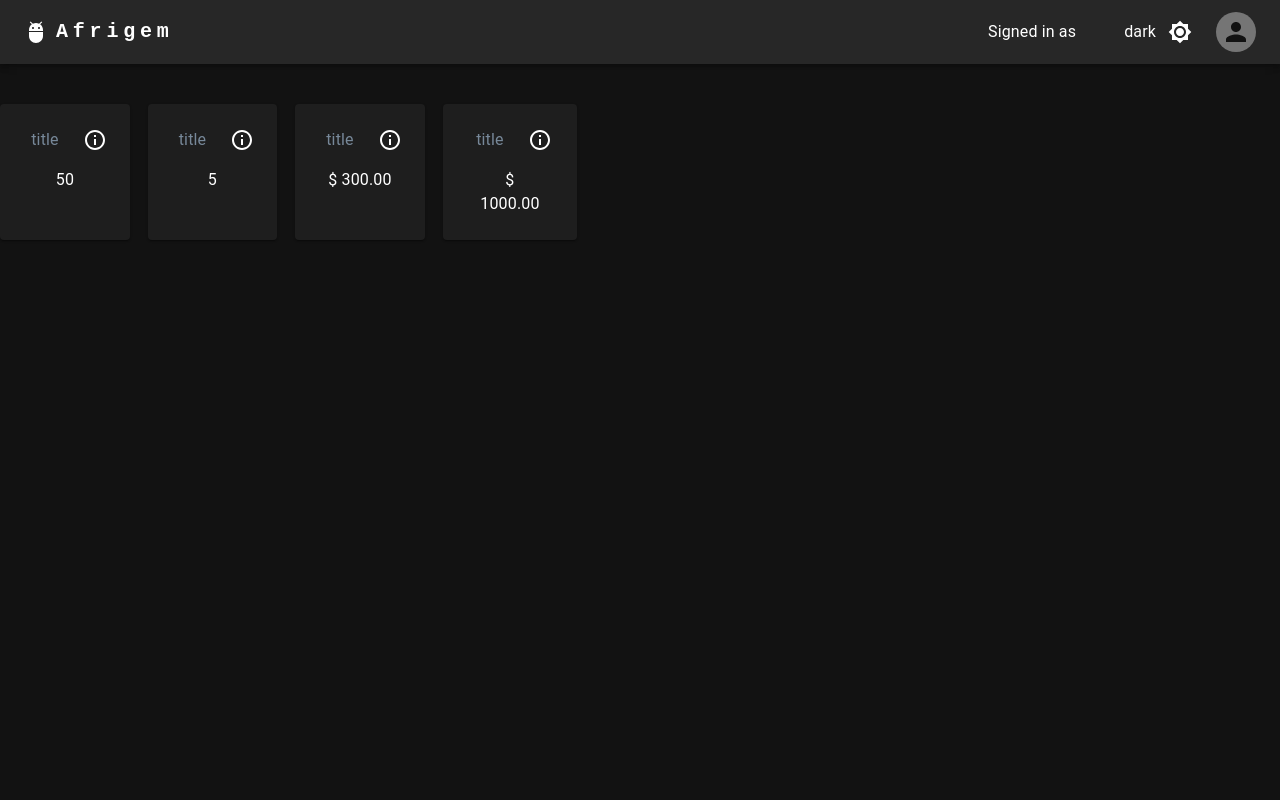
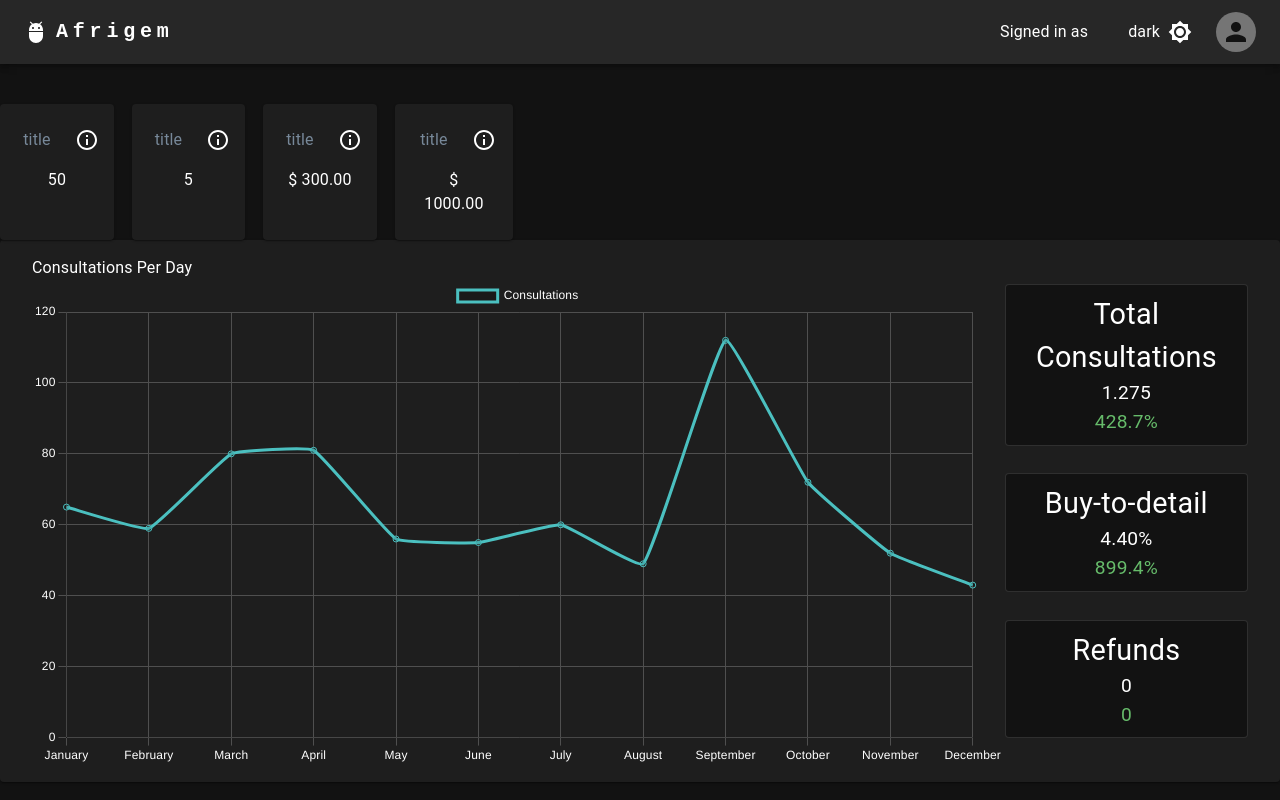
Before and after one commit to afrigem/dermatologist-dashboard, a Next.js app: page /dashboard/Dashboard in a window 1280 px wide. Built offline with nearby package versions, Linux system fonts and the light colour scheme; no server answers.

Commit message:
DataCards setup

```diff
--- /dev/null
+++ b/src/components/Dashboard/ConsultationsPerDay/ConsultationsPerDay.module.scss
@@ -0,0 +1,57 @@
+$breakPoint: 1000px;
+
+.wrapper {
+    display: flex;
+}
+
+.consultations {
+    display: block;
+    padding: 1rem 2rem;
+    width: 100%;
+
+    @media screen and (min-width: $breakPoint) {
+        display: flex;
+    }
+}
+
+.chart {
+    max-width: 100%;
+    width: 100%;
+
+    @media screen and (min-width: $breakPoint) {
+        max-width: 80%;
+    }
+}
+
+.cardWrapper {
+    display: flex;
+    flex-direction: row;
+
+    justify-content: space-evenly;
+    max-width: 100%;
+    width: 100%;
+
+    @media screen and (min-width: $breakPoint) {
+        flex-direction: column;
+        max-width: 20%;
+    }
+}
+
+.card {
+    text-align: center;
+    padding: 1rem;
+    border-radius: 8px;
+    width: 100%;
+
+    @media screen and (min-width: $breakPoint) {
+        padding: 0.5rem;
+    }
+}
+
+.cardTitle p {
+    font-size: 1.8rem;
+}
+
+.cardValue p {
+    font-size: 1.2rem;
+}
--- /dev/null
+++ b/src/components/Dashboard/ConsultationsPerDay/ConsultationsPerDay.tsx
@@ -0,0 +1,65 @@
+import React from "react";
+import scss from "./ConsultationsPerDay.module.scss";
+import { useTheme } from "@mui/system";
+import { Card, Grid, Paper, Typography } from "@mui/material";
+import DataChart from "@/components/DataChart";
+import { lineChartData } from "@/components/mockData";
+
+
+export type ConsultationsCardType = {
+    title: string;
+    value: string;
+    changeValue: string;
+};
+
+const ConsultationsPerDay = () => {
+    const theme = useTheme();
+
+    return (
+        <Grid container gap={2} className={scss.wrapper}>
+            <Paper className={scss.consultations}>
+                <div className={scss.chart}>
+                    <Typography>Consultations Per Day</Typography>
+                    <DataChart type={"line"} data={lineChartData} />
+                </div>
+                <div className={scss.cardWrapper}>
+                    <Card className={scss.card} variant={"outlined"}>
+                        <div className={scss.cardTitle}>
+                            <Typography>Total Consultations</Typography>
+                        </div>
+                        <div className={scss.cardValue}>
+                            <Typography>1.275</Typography>
+                            <Typography color={theme.palette.success.main} fontSize={14}>
+                                428.7%
+                            </Typography>
+                        </div>
+                    </Card>
+                    <Card className={scss.card} variant={"outlined"}>
+                        <div className={scss.cardTitle}>
+                            <Typography>Buy-to-detail</Typography>
+                        </div>
+                        <div className={scss.cardValue}>
+                            <Typography>4.40%</Typography>
+                            <Typography color={theme.palette.success.main} fontSize={14}>
+                                899.4%
+                            </Typography>
+                        </div>
+                    </Card>
+                    <Card className={scss.card} variant={"outlined"}>
+                        <div className={scss.cardTitle}>
+                            <Typography>Refunds</Typography>
+                        </div>
+                        <div className={scss.cardValue}>
+                            <Typography>0</Typography>
+                            <Typography color={theme.palette.success.main} fontSize={14}>
+                                0
+                            </Typography>
+                        </div>
+                    </Card>
+                </div>
+            </Paper>
+        </Grid>
+    );
+};
+
+export default ConsultationsPerDay;
--- /dev/null
+++ b/src/components/Dashboard/ConsultationsPerDay/index.ts
@@ -0,0 +1 @@
+export { default } from './ConsultationsPerDay';
--- a/src/components/Dashboard/DataCard/DataCard.module.scss
+++ b/src/components/Dashboard/DataCard/DataCard.module.scss
@@ -3,7 +3,7 @@
     top: Iron;
     height: 100%;
     width: calc(100% - 0.1rem);
-    padding: 1rem;
+    padding: 1rem 0.5rem;
 
     p {
         padding: 0.5rem 1rem;
@@ -16,6 +16,6 @@
     justify-content: center;
 }
 
-button, p {
+.button {
     padding: 0.25rem;
 }
--- a/src/components/Dashboard/DataRibbon/DataRibbon.tsx
+++ b/src/components/Dashboard/DataRibbon/DataRibbon.tsx
@@ -11,7 +11,7 @@ const DataRibbon = () => {
                     title={"Total Consultations"}
                     value={"50"}
                     description={
-                        "Total virtual consultations this month"}
+                        "Total virtual consultations this month are"}
                 />
             </Grid>
             <Grid>
@@ -19,7 +19,7 @@ const DataRibbon = () => {
                     title={"Upcoming consultations"}
                     value={"5"}
                     description={
-                        "Total virtual consultations upcoming"}
+                        "Upcoming virtual consultations are"}
                 />
             </Grid>
             <Grid>
@@ -27,7 +27,7 @@ const DataRibbon = () => {
                     title={"Income"}
                     value={"$ 300.00"}
                     description={
-                        "The Total Revenue made this month"}
+                        "The Total Revenue made this month is"}
                 />
             </Grid>
             <Grid>
--- /dev/null
+++ b/src/components/DataChart/DataChart.tsx
@@ -0,0 +1,30 @@
+import React, { useEffect, useRef } from "react";
+import { Chart, ChartConfiguration, registerables } from "chart.js";
+import { months } from "@/helper/Util";
+import { darkOptions } from "@/components/DataChart/Themes";
+
+
+const DataChart = (props: ChartConfiguration) => {
+    const { data, options } = props;
+    const chartRef = useRef<HTMLCanvasElement>(null);
+
+    const labels = months({ count: 7 });
+    useEffect(() => {
+        if (chartRef.current) {
+            const chart = new Chart(chartRef.current, {
+                ...props,
+                options: {
+                    ...options,
+                    ...darkOptions,
+                },
+            });
+            return () => {
+                chart.destroy();
+            };
+        }
+    }, [data]);
+    return <canvas ref={chartRef} />;
+};
+Chart.register(...registerables);
+
+export default DataChart;
--- /dev/null
+++ b/src/components/DataChart/Themes.ts
@@ -0,0 +1,46 @@
+import { ChartConfiguration } from "chart.js";
+
+export const lightOptions: ChartConfiguration["options"] = {
+    scales: {
+        y: {
+            beginAtZero: true,
+            grid: {
+                color: "#d3d3d3",
+            },
+        },
+        x: {
+            grid: {
+                color: "#d3d3d3",
+            },
+        },
+    },
+};
+
+export const darkOptions: ChartConfiguration["options"] = {
+    scales: {
+        y: {
+            beginAtZero: true,
+            grid: {
+                color: "#4f4f4f",
+            },
+            ticks: {
+                color: "#fff",
+            },
+        },
+        x: {
+            grid: {
+                color: "#4f4f4f",
+            },
+            ticks: {
+                color: "#fff",
+            },
+        },
+    },
+    plugins: {
+        legend: {
+            labels: {
+                color: "#fff",
+            },
+        },
+    },
+};
--- /dev/null
+++ b/src/components/DataChart/index.ts
@@ -0,0 +1 @@
+export { default } from './DataChart';
--- /dev/null
+++ b/src/components/mockData.ts
@@ -0,0 +1,33 @@
+import { months } from "@/helper/Util";
+
+
+/*const labels = months({ count: 7 });*/
+
+export const lineChartData = {
+    labels: months({ count: 12 }),
+    datasets: [
+        {
+            label: "Consultations",
+            data: [65, 59, 80, 81, 56, 55, 60, 49, 112, 72, 52, 43],
+            fill: false,
+            borderColor: "rgb(75, 192, 192",
+            tension: 0.1,
+        },
+    ],
+};
+
+export const doughnutChartData = {
+    labels: ["Red", "Blue", "Yellow"],
+    datasets: [
+        {
+            label: "Consultation Dataset",
+            data: [300, 50, 100],
+            backgroundColor: [
+                "rgb(255, 99, 132)",
+                "rgb(54, 162, 235)",
+                "rgb(255, 205, 86)",
+            ],
+            hoverOffset: 4,
+        },
+    ],
+};
--- /dev/null
+++ b/src/helper/Util.ts
@@ -0,0 +1,29 @@
+const MONTHS = [
+    "January",
+    "February",
+    "March",
+    "April",
+    "May",
+    "June",
+    "July",
+    "August",
+    "September",
+    "October",
+    "November",
+    "December",
+];
+
+export const months = (config: any) => {
+    const cfg = config || {};
+    const count = cfg.count || 12;
+    const section = cfg.section;
+    const values = [];
+    let i, value;
+
+    for (i = 0; i < count; ++i) {
+        value = MONTHS[Math.ceil(i) % 12];
+        values.push(value.substring(0, section));
+    }
+
+    return values;
+};
--- a/src/pages/dashboard/Dashboard.tsx
+++ b/src/pages/dashboard/Dashboard.tsx
@@ -1,13 +1,13 @@
 import { Box } from "@mui/material";
 import React from "react";
 import DataRibbon from "@/components/Dashboard/DataRibbon";
+import ConsultationsPerDay from "@/components/Dashboard/ConsultationsPerDay";
 
 const Dashboard = () => {
     return (
         <Box>
-            {/*Data Ribbon*/}
             <DataRibbon />
-            {/*transaction per Day*/}
+            <ConsultationsPerDay />
             {/*Transaction Dougnut Chart*/}
         </Box>
     );
```
Also changed, not shown: 1 other file (tests, documents, lock files or other folders).
